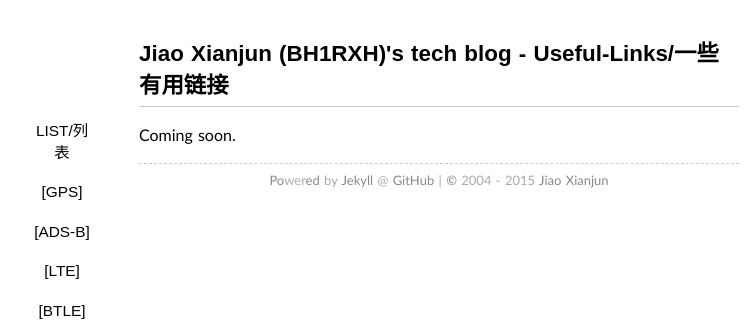
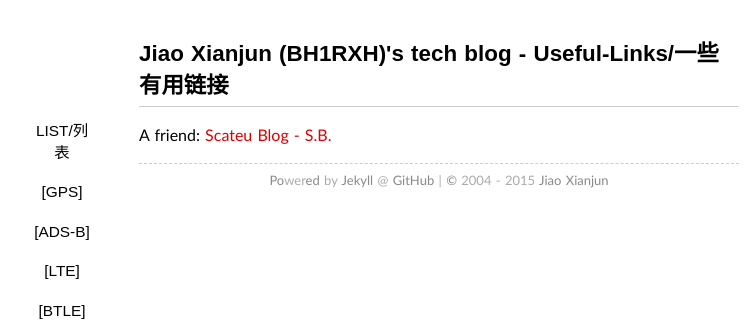
Before and after one commit to sdr-x/sdr-x.github.io, a Jekyll site: the page built from links/index.md, in a window 1280 px wide. Shown: the top 321 px of the page, without its empty margins (201-951 px from the left). Built offline with Jekyll 4.4.1, drawn with Linux system fonts in a browser that asks for light colours; some web fonts are replaced; Markdown is read by kramdown in place of the engine named in the settings; comment, search, counter and statistics services are not loaded.

Commit message:
Update index.md

```diff
--- a/links/index.md
+++ b/links/index.md
@@ -4,9 +4,7 @@ layout: page
 comments: yes
 ---
 
-Coming soon.
-
-
+A friend: [Scateu Blog - S.B.](http://scateu.me/)
 
 <div id="disqus_thread"></div>
 <script type="text/javascript">
```
